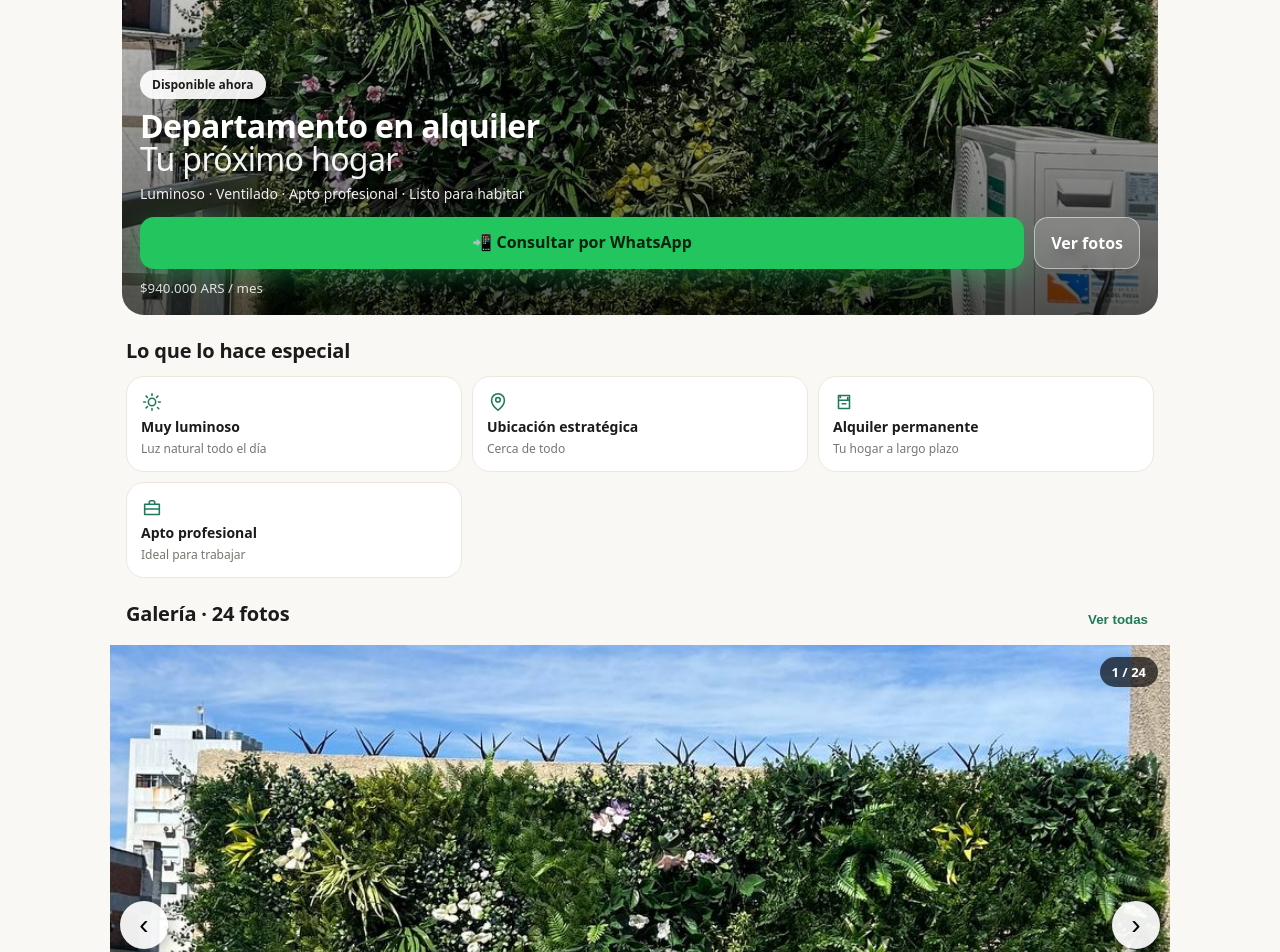
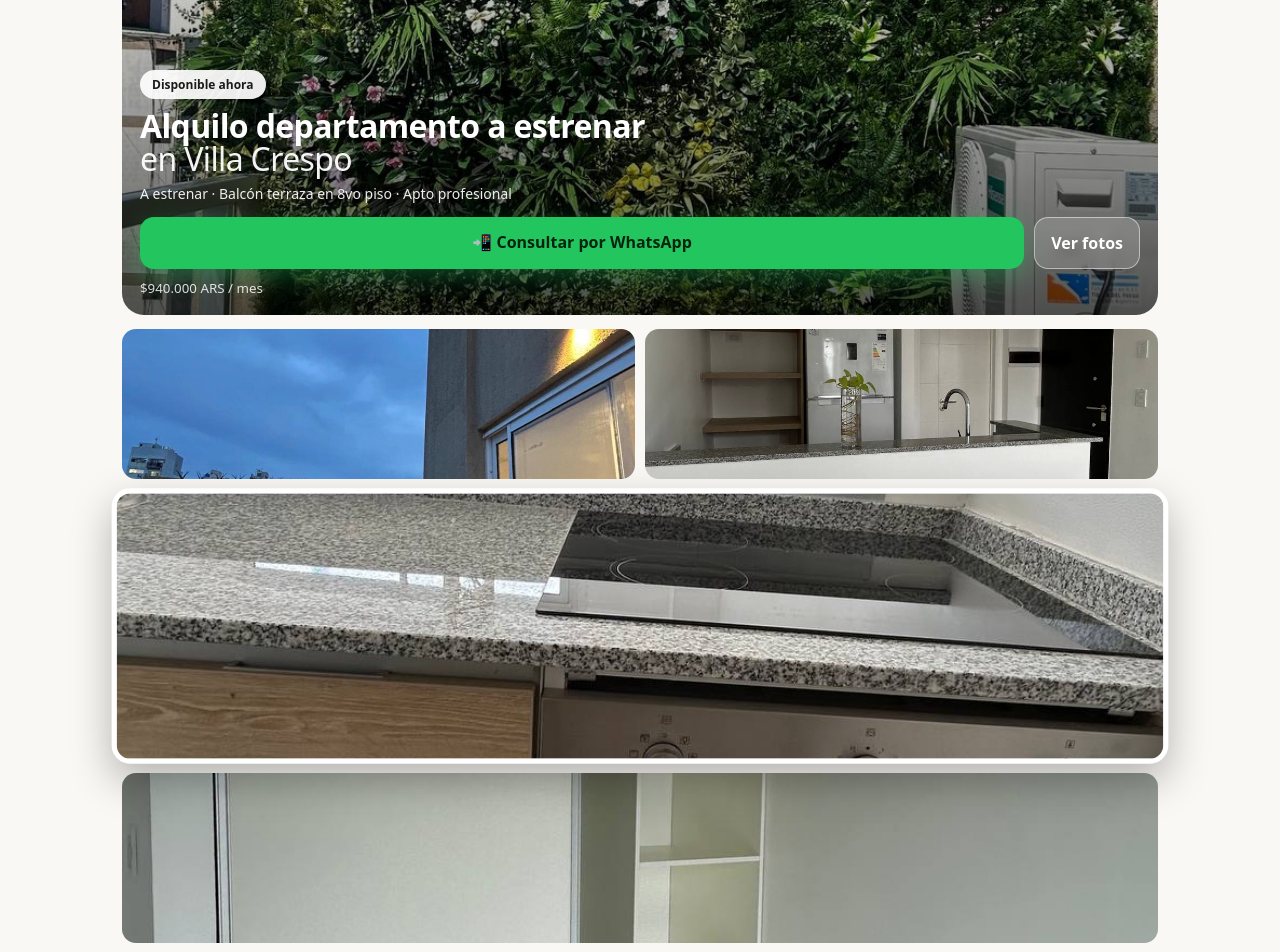
Before and after one commit to razor430/depto-alquiler, a React (Vite) app: page / in a window 1280 px wide. Shown: the part 380-1332 px from the top of the page. Built offline with nearby package versions, Linux system fonts and the light colour scheme.

Commit message:
Collage home 4 fotos y textos Villa Crespo a estrenar

```diff
--- a/index.html
+++ b/index.html
@@ -4,8 +4,8 @@
     <meta charset="UTF-8" />
     <link rel="icon" type="image/svg+xml" href="/favicon.svg" />
     <meta name="viewport" content="width=device-width, initial-scale=1.0" />
-    <meta name="description" content="Departamento en alquiler permanente. Fotos reales, video tour y contacto directo por WhatsApp." />
-    <title>Departamento en alquiler · Tu próximo hogar</title>
+    <meta name="description" content="Alquilo departamento a estrenar en Villa Crespo. Cocina integrada, baño completo, balcón terraza en 8vo piso. Fotos reales y contacto por WhatsApp." />
+    <title>Alquilo departamento a estrenar en Villa Crespo</title>
   </head>
   <body>
     <div id="root"></div>
--- a/src/App.jsx
+++ b/src/App.jsx
@@ -1,5 +1,5 @@
 import { useEffect, useRef, useState } from "react";
-import { SITE, PHOTOS, VIDEOS, HERO_IMG, whatsappLink } from "./config.js";
+import { SITE, PHOTOS, VIDEOS, HERO_IMG, COLLAGE, whatsappLink } from "./config.js";
 import "./App.css";
 
 function Icon({ d }) {
@@ -85,6 +85,27 @@ export default function App() {
           </div>
           <small>{SITE.precio}</small>
         </div>
+      </section>
+
+      {/* COLLAGE */}
+      <section className="collage" aria-label="Fotos destacadas">
+        {[COLLAGE.resto[0], COLLAGE.resto[1]].map((src) => (
+          <button key={src} onClick={() => { setIndex(PHOTOS.indexOf(src)); setLightbox(true); }}>
+            <img src={src} alt="Foto del departamento" loading="lazy" />
+          </button>
+        ))}
+        <button
+          className="c-main"
+          onClick={() => { setIndex(PHOTOS.indexOf(COLLAGE.principal)); setLightbox(true); }}
+        >
+          <img src={COLLAGE.principal} alt="Foto principal del departamento" loading="eager" />
+        </button>
+        <button
+          className="c-wide"
+          onClick={() => { setIndex(PHOTOS.indexOf(COLLAGE.resto[2])); setLightbox(true); }}
+        >
+          <img src={COLLAGE.resto[2]} alt="Balcón terraza del departamento" loading="lazy" />
+        </button>
       </section>
 
       {/* HIGHLIGHTS */}
@@ -189,9 +210,10 @@ export default function App() {
         <h2>Un espacio pensado para ti</h2>
         <p>
           <strong>Living-Comedor:</strong> Amplio y muy luminoso, con pisos de
-          primera calidad y salida directa al balcón.
+          primera calidad y salida directa al amplio balcón terraza en 8vo piso.
         </p>
         <ul className="check">
+          <li>✓ <strong>A estrenar</strong> en Villa Crespo</li>
           <li>✓ <strong>Aire Acondicionado</strong></li>
           <li>✓ <strong>Cocina integrada:</strong> Diseño moderno con muebles bajo mesada y alacenas completas, cocina con anafe y horno de última generación.</li>
           <li>✓ <strong>Dormitorio:</strong> Confortable, con excelente luz natural y placard equipado.</li>
--- a/src/config.js
+++ b/src/config.js
@@ -1,15 +1,15 @@
 // EDITA AQUÍ tus datos reales. Todo el sitio lee de este archivo.
 export const SITE = {
-  titulo: "Departamento en alquiler",
-  zona: "Tu próximo hogar",
-  subtitulo: "Luminoso · Ventilado · Apto profesional · Listo para habitar",
+  titulo: "Alquilo departamento a estrenar",
+  zona: "en Villa Crespo",
+  subtitulo: "A estrenar · Balcón terraza en 8vo piso · Apto profesional",
   badge: "Disponible ahora",
   precio: "$940.000 ARS / mes",
   precioMensual: "$940.000 ARS",
   // Cambia por tu número real con código país, sin + ni espacios. Ej: 5215500000000
   whatsappNumber: "5491140648243",
   whatsappMessage: "Hola, me interesa el departamento en alquiler. ¿Sigue disponible? Quiero agendar una visita.",
-  ubicacionAprox: "Zona residencial · Acceso rápido a avenidas principales",
+  ubicacionAprox: "Villa Crespo",
   requisitos: [
     "Duración: Contrato tradicional a 2 años",
     "1 mes de adelanto y 1 mes de depósito",
@@ -53,6 +53,12 @@ export const VIDEOS = [
   "/media/IMG_8750.mp4",
 ];
 
+// Collage home: 1 foto principal que sobresale + 3 de apoyo
+export const COLLAGE = {
+  principal: PHOTOS[5],
+  resto: [PHOTOS[3], PHOTOS[9], PHOTOS[13]],
+};
+
 export function whatsappLink() {
   const msg = encodeURIComponent(SITE.whatsappMessage);
   return `https://wa.me/${SITE.whatsappNumber}?text=${msg}`;
--- a/src/index.css
+++ b/src/index.css
@@ -34,6 +34,15 @@ body{margin:0;font-family:var(--sans);background:var(--bg);color:var(--ink);-web
 .section h2{font-size:20px;margin:0 0 12px;letter-spacing:-.01em}
 .sec-head{display:flex;align-items:center;justify-content:space-between}
 .link{background:none;border:none;color:var(--accent);font-weight:700}
+
+/* Collage home: 4 fotos, 1 principal al medio */
+.collage{display:grid;grid-template-columns:1fr 1fr;gap:10px;padding:14px 12px 0}
+.collage button{border:none;padding:0;border-radius:14px;overflow:hidden;background:#eee;cursor:zoom-in}
+.collage img{width:100%;height:150px;object-fit:cover;display:block}
+.collage .c-main{grid-column:1/-1;border:5px solid #fff;box-shadow:0 16px 40px rgba(0,0,0,.28);transform:scale(1.02);z-index:1;margin:2px 0;border-radius:18px}
+.collage .c-main img{height:260px}
+.collage .c-wide{grid-column:1/-1}
+.collage .c-wide img{height:170px}
 
 .high-grid{display:grid;grid-template-columns:repeat(2,1fr);gap:10px}
 .high-card{background:var(--card);border:1px solid var(--line);border-radius:var(--radius);padding:14px;display:flex;flex-direction:column;gap:4px;color:var(--ink)}
```
Also changed, not shown: 1 other file (tests, documents, lock files or other folders).
